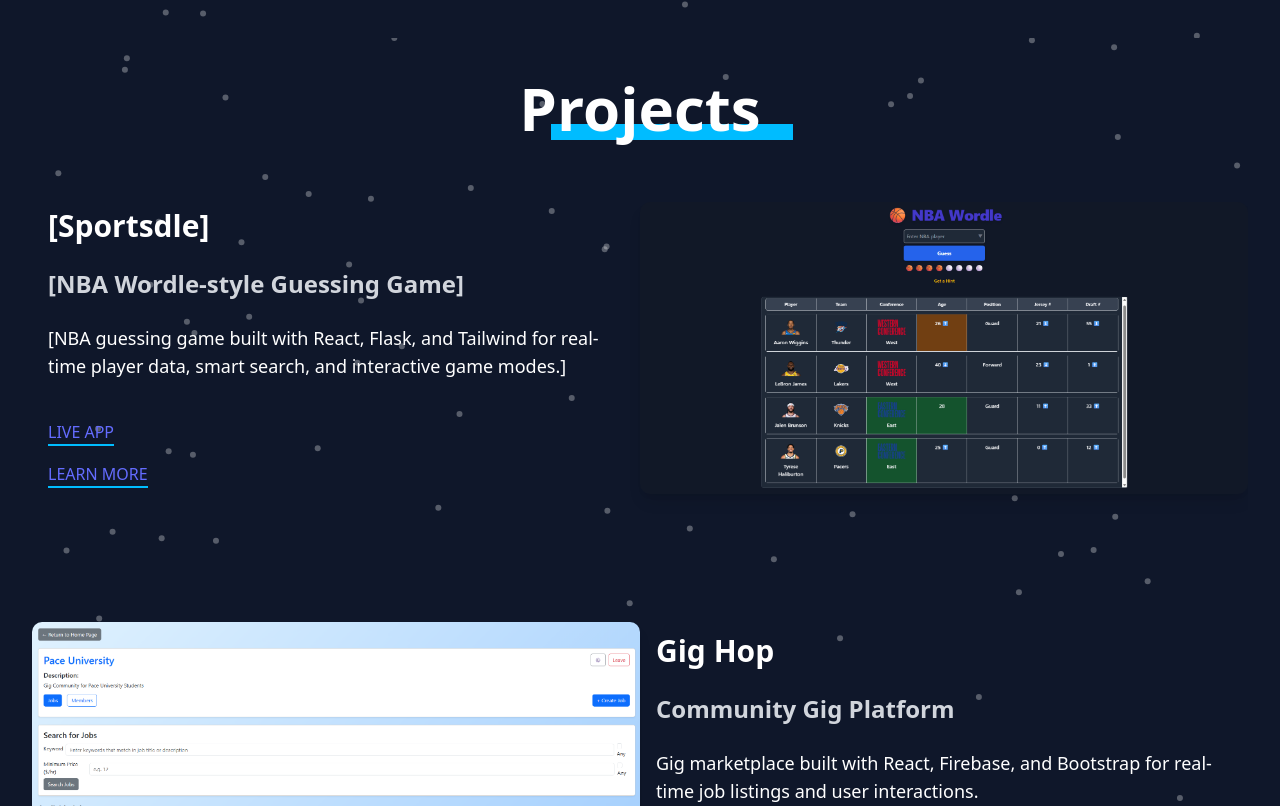
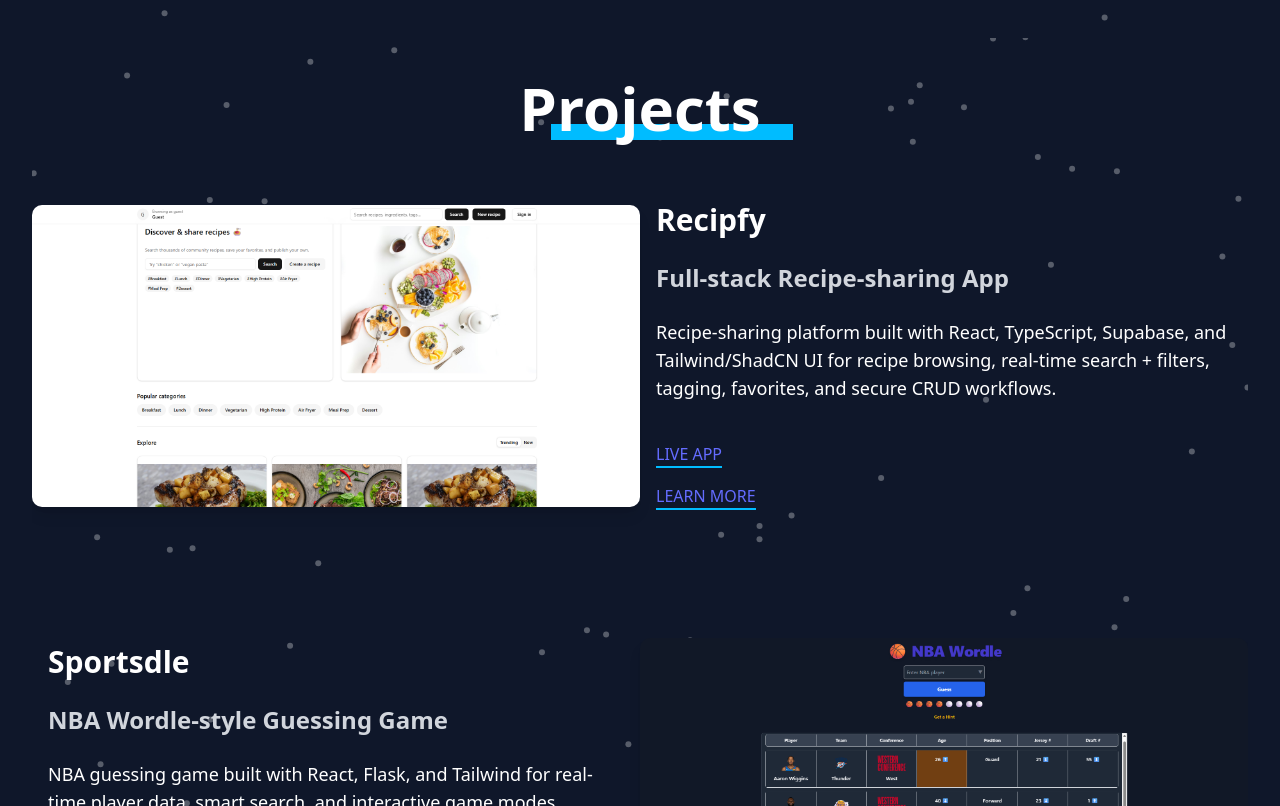
Before and after one commit to rcng81/Personal-Portfolio-Website, a React (Vite) app: page / in a window 1280 px wide. Shown: the part 1594-2400 px from the top of the page. Built offline with nearby package versions, Linux system fonts and the light colour scheme.

Commit message:
Updated project section to portfolio

```diff
--- a/src/components/ProjectSection.tsx
+++ b/src/components/ProjectSection.tsx
@@ -3,6 +3,7 @@
 import precisionSyncImage from "@/assets/precision_sync.png";
 import boostBuddyImage from "@/assets/boostbuddy.png";
 import sportsdleImage from "@/assets/sportsdle.png";
+import recipfyImage from "@/assets/recipfy.png";
 
 export default function ProjectsSection() {
   return (
@@ -20,15 +21,55 @@
         </h2>
       </div>
 
+      <div className="z-10 flex-grow flex items-center justify-center w-full py-16">
+        <div className="grid grid-cols-1 md:grid-cols-2 w-full items-center">
+          {/* Left: Full-size Image */}
+          <div className="flex justify-start w-full h-auto relative">
+            <img
+              src={recipfyImage}
+              alt="Gig Hop App"
+              className="rounded-lg shadow-lg w-[100%] max-w-[1200px] h-auto object-contain transition-transform duration-300 hover:scale-95"
+            />
+          </div>
+
+          {/* Right: Project Details */}
+          <div className="text-left md:text-left space-y-6 px-4">
+            <h3 className="text-3xl font-bold">Recipfy</h3>
+            <h4 className="text-2xl font-semibold text-gray-300">Full-stack Recipe-sharing App</h4>
+            <p className="text-lg text-white max-w-xl">
+              Recipe-sharing platform built with React, TypeScript, Supabase, and Tailwind/ShadCN UI for recipe browsing, real-time search + filters, tagging, favorites, and secure CRUD workflows.
+            </p>
+            <div className="flex flex-col items-start space-y-4 pt-4">
+              <a
+                href="https://recipy-space.vercel.app/"
+                target="_blank"
+                rel="noopener noreferrer"
+                className="text-white font-semibold border-b-2 border-sky-400 hover:text-sky-400 hover:border-white"
+              >
+                LIVE APP
+              </a>
+              <a
+                href="https://github.com/rcng81/recipe-app"
+                target="_blank"
+                rel="noopener noreferrer"
+                className="text-white font-semibold border-b-2 border-sky-400 hover:text-sky-400 hover:border-white"
+              >
+                LEARN MORE
+              </a>
+            </div>
+          </div>
+        </div>
+      </div>
+
       {/* New Project (Text Left, Image Right) */}
       <div className="z-10 flex-grow flex items-center justify-center w-full py-16">
         <div className="grid grid-cols-1 md:grid-cols-2 w-full items-center">
           {/* Left: Project Details */}
           <div className="text-left md:text-left space-y-6 px-4">
-            <h3 className="text-3xl font-bold">[Sportsdle]</h3>
-            <h4 className="text-2xl font-semibold text-gray-300">[NBA Wordle-style Guessing Game]</h4>
+            <h3 className="text-3xl font-bold">Sportsdle</h3>
+            <h4 className="text-2xl font-semibold text-gray-300">NBA Wordle-style Guessing Game</h4>
             <p className="text-lg text-white max-w-xl">
-              [NBA guessing game built with React, Flask, and Tailwind for real-time player data, smart search, and interactive game modes.]
+              NBA guessing game built with React, Flask, and Tailwind for real-time player data, smart search, and interactive game modes.
             </p>
             <div className="flex flex-col items-start space-y-4 pt-4">
               <a
```
